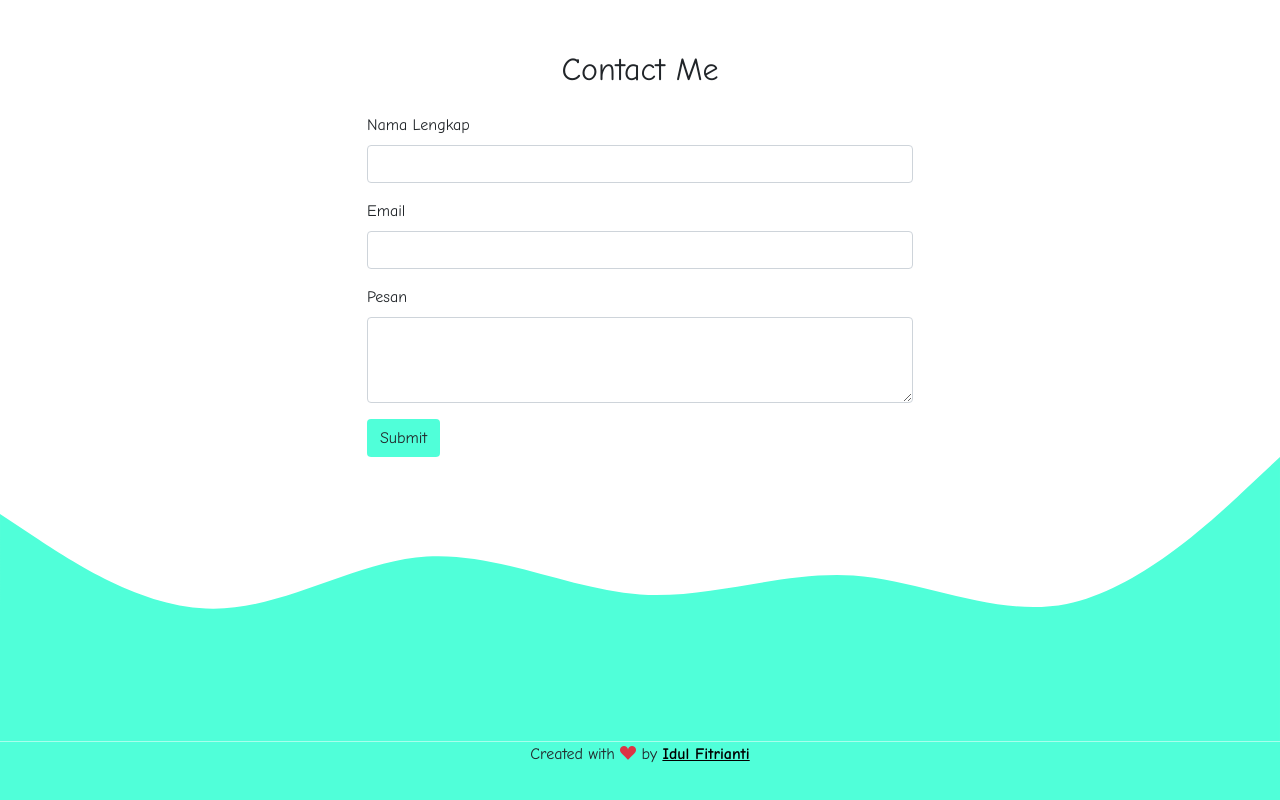
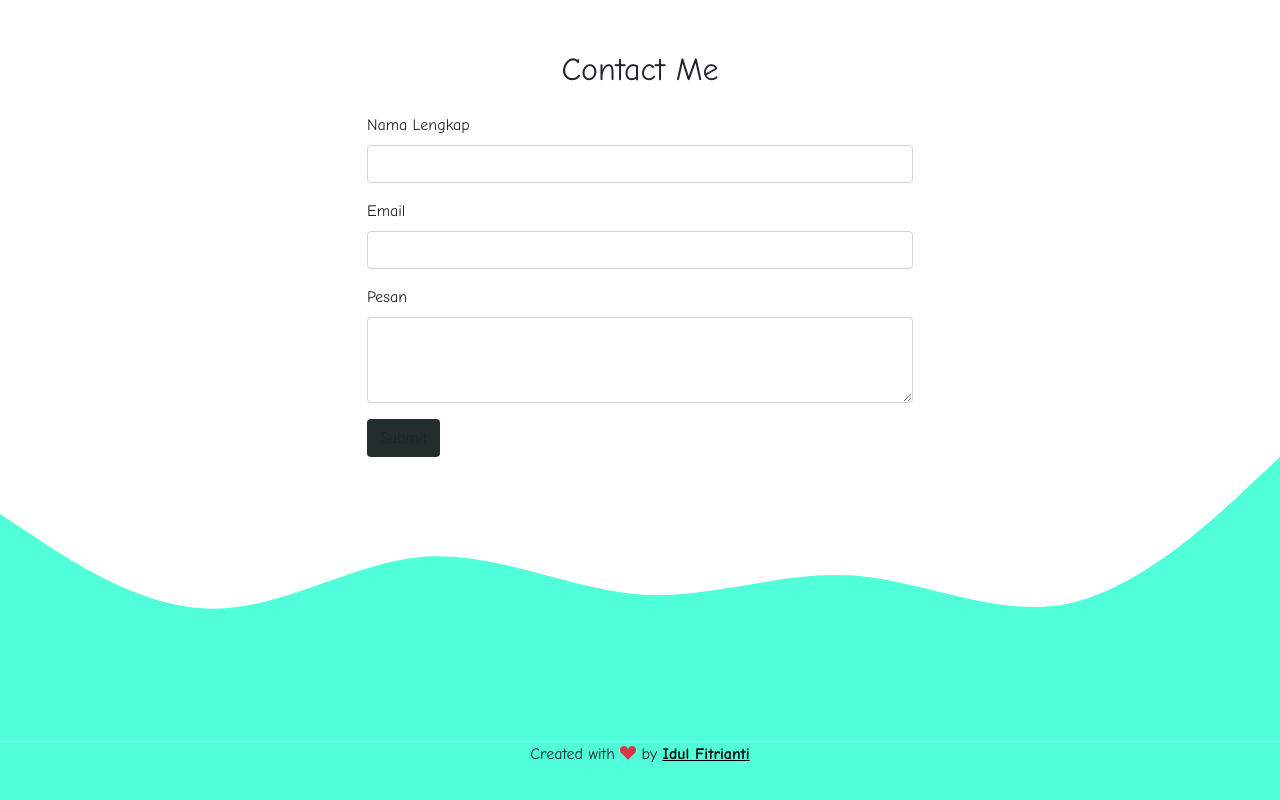
Before and after one commit to idlfitrianti/idlfitrianti.github.io, a plain HTML site: page index.html in a window 1280 px wide. Shown: the part 2847-3647 px from the top of the page. Drawn offline with nearby package versions, Linux system fonts and the light colour scheme.

```diff
--- a/index.html
+++ b/index.html
@@ -170,7 +170,7 @@
                 <label for="pesan" class="form-label">Pesan</label>
                 <textarea class="form-control" id="pesan" rows="3"></textarea>
               </div>
-              <button type="submit" class="btn" style="background-color: #50ffd9">Submit</button>
+              <button type="submit" class="btn" style="background-color: #232e2c">Submit</button>
             </form>
           </div>
         </div>
```
